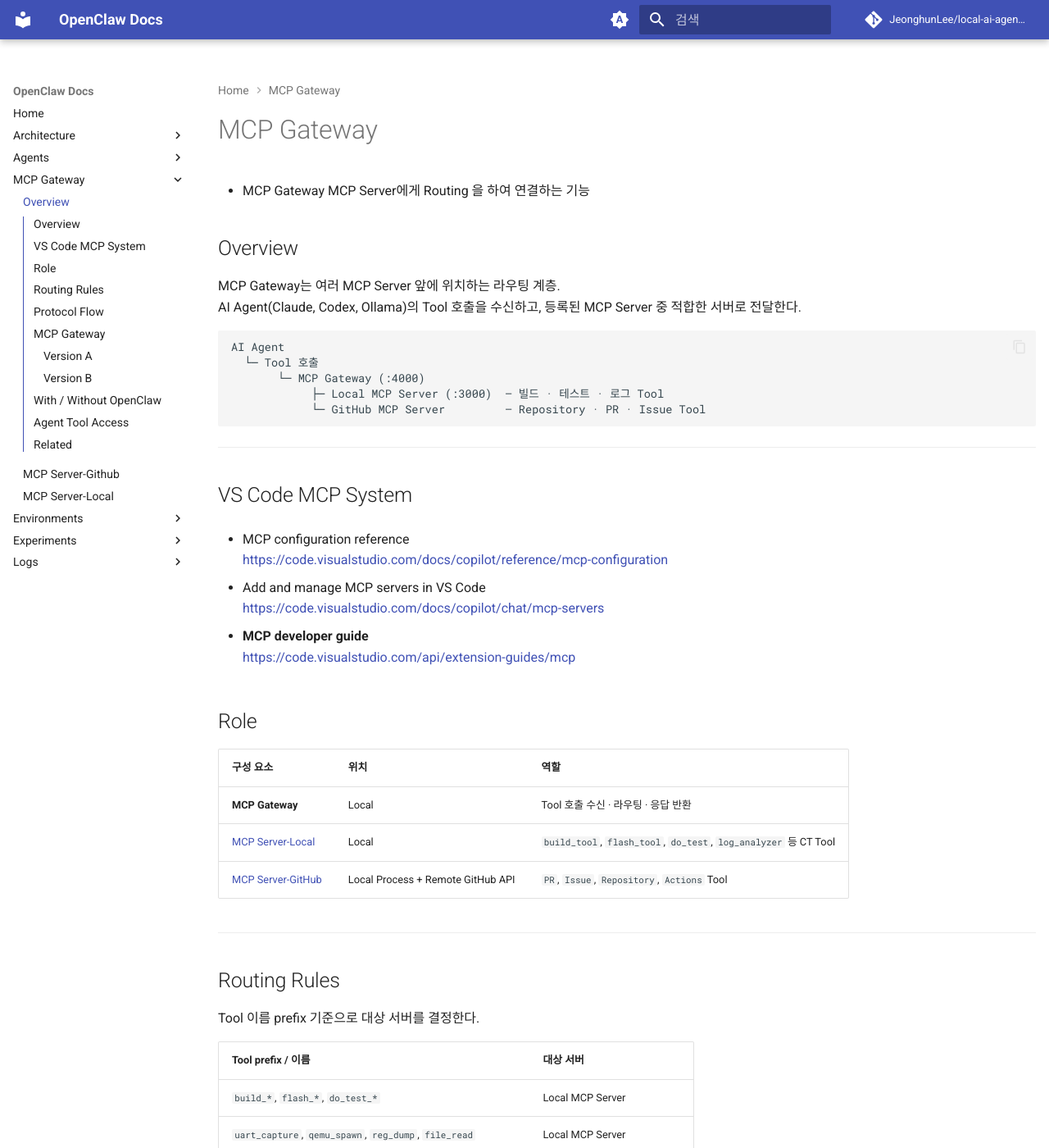
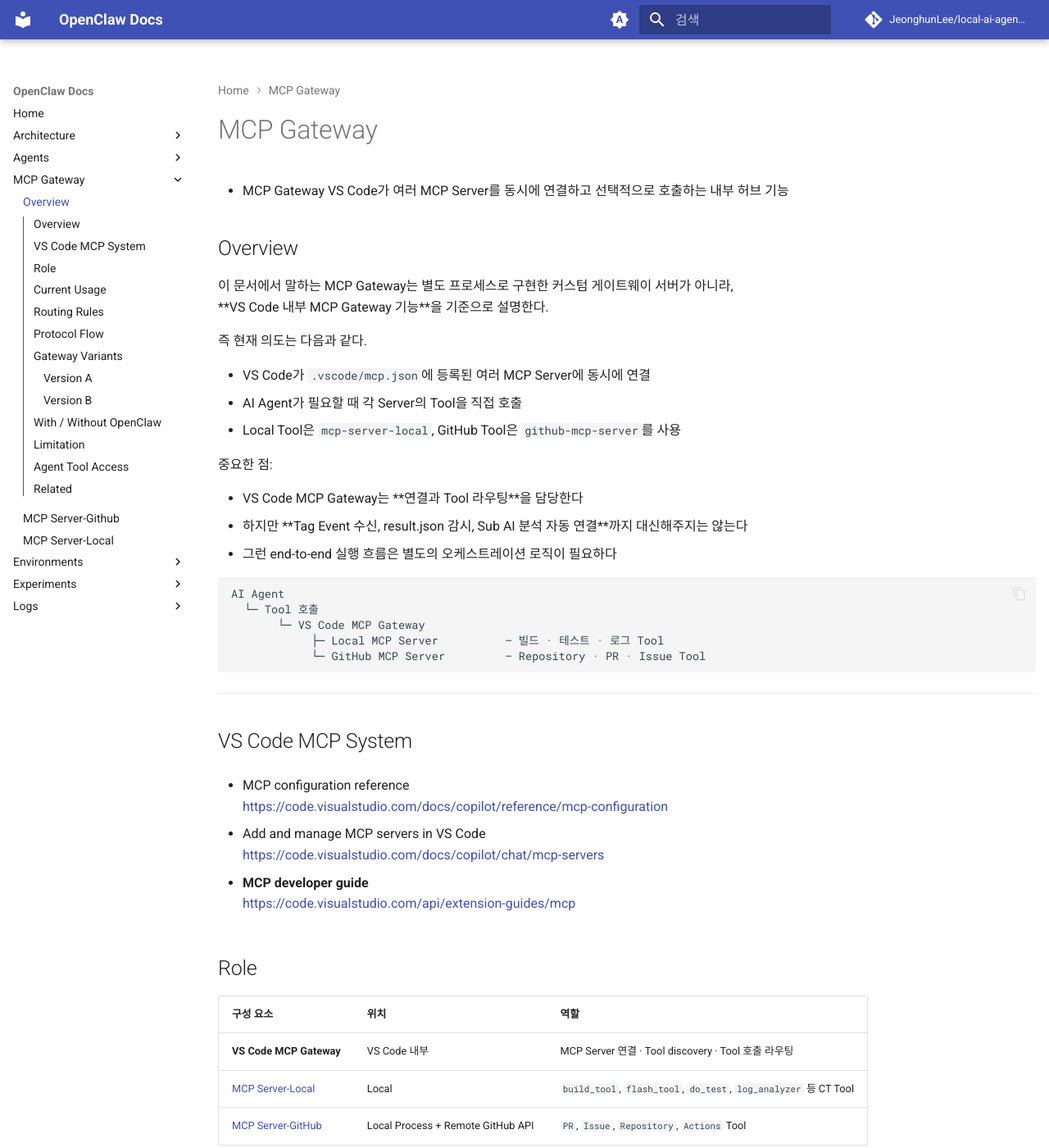
Before and after one commit to JeonghunLee/local-ai-agent-mcp, an MkDocs documentation site: the page built from docs/mcp/mcp_gateway.md, in a window 1280 px wide and 1400 px high. Shown: the whole window at 82% size. Built offline with MkDocs 1.6.1 and Material for MkDocs 9.7.7, drawn with Linux system fonts in a browser that asks for light colours; comment, search, counter and statistics services are not loaded; some of the changed text lies outside the part shown.

Commit message:
update docs

````diff
--- a/docs/mcp/mcp_gateway.md
+++ b/docs/mcp/mcp_gateway.md
@@ -1,18 +1,30 @@
 # MCP Gateway
 
 * MCP Gateway
-  MCP Server에게 Routing 을 하여 연결하는 기능
+  VS Code가 여러 MCP Server를 동시에 연결하고 선택적으로 호출하는 내부 허브 기능
 
 ## Overview
 
-MCP Gateway는 여러 MCP Server 앞에 위치하는 라우팅 계층.
-AI Agent(Claude, Codex, Ollama)의 Tool 호출을 수신하고, 등록된 MCP Server 중 적합한 서버로 전달한다.
+이 문서에서 말하는 MCP Gateway는 별도 프로세스로 구현한 커스텀 게이트웨이 서버가 아니라,
+**VS Code 내부 MCP Gateway 기능**을 기준으로 설명한다.
+
+즉 현재 의도는 다음과 같다.
+
+- VS Code가 `.vscode/mcp.json`에 등록된 여러 MCP Server에 동시에 연결
+- AI Agent가 필요할 때 각 Server의 Tool을 직접 호출
+- Local Tool은 `mcp-server-local`, GitHub Tool은 `github-mcp-server`를 사용
+
+중요한 점:
+
+- VS Code MCP Gateway는 **연결과 Tool 라우팅**을 담당한다
+- 하지만 **Tag Event 수신, result.json 감시, Sub AI 분석 자동 연결**까지 대신해주지는 않는다
+- 그런 end-to-end 실행 흐름은 별도의 오케스트레이션 로직이 필요하다
 
 ```
 AI Agent
   └─ Tool 호출
-       └─ MCP Gateway (:4000)
-            ├─ Local MCP Server (:3000)  — 빌드 · 테스트 · 로그 Tool
+       └─ VS Code MCP Gateway
+            ├─ Local MCP Server          — 빌드 · 테스트 · 로그 Tool
             └─ GitHub MCP Server         — Repository · PR · Issue Tool
 ```
 
@@ -35,9 +47,22 @@ AI Agent
 
 | 구성 요소 | 위치 | 역할 |
 |----------|------|------|
-| **MCP Gateway** | Local | Tool 호출 수신 · 라우팅 · 응답 반환 |
+| **VS Code MCP Gateway** | VS Code 내부 | MCP Server 연결 · Tool discovery · Tool 호출 라우팅 |
 | [MCP Server-Local](mcp_server_local.md) | Local | `build_tool`, `flash_tool`, `do_test`, `log_analyzer` 등 CT Tool |
 | [MCP Server-GitHub](mcp_server_github.md) | Local Process + Remote GitHub API | `PR`, `Issue`, `Repository`, `Actions` Tool |
+
+---
+
+## Current Usage
+
+현재 이 프로젝트에서 실제로 사용하는 방식은 아래와 같다.
+
+1. VS Code가 `.vscode/mcp.json`을 읽고 MCP Server들을 시작한다.
+2. `mcp-server-local`과 `github-mcp-server`가 각각 연결된다.
+3. AI Agent는 Tool 이름과 목적에 따라 적절한 Server의 Tool을 호출한다.
+4. 각 Tool의 실행 순서와 업무 흐름은 VS Code Gateway가 자동으로 오케스트레이션하지 않는다.
+
+즉 VS Code Gateway는 `Hub`에 가깝고, 별도 `Workflow Engine`은 아니다.
 
 ---
 
@@ -61,12 +86,12 @@ Tool 이름 prefix 기준으로 대상 서버를 결정한다.
 ```mermaid
 sequenceDiagram
     participant A as AI Agent
-    participant G as MCP Gateway (:4000)
-    participant L as Local MCP Server (:3000)
+    participant G as VS Code MCP Gateway
+    participant L as Local MCP Server
     participant GH as GitHub MCP Server
 
     A->>G: tools/call { name, arguments }
-    G->>G: Tool prefix 기준 라우팅 판단
+    G->>G: 등록된 Tool 기준 대상 Server 선택
 
     alt Local Tool
         G->>L: tools/call 전달
@@ -83,11 +108,13 @@ sequenceDiagram
 
 ---
 
-## MCP Gateway
+## Gateway Variants
 
 ### Version A
 
 **with OpenClaw**
+
+OpenClaw 쪽 Gateway를 별도로 둘 수는 있지만, 이 프로젝트의 현재 문서 기준 기본 전제는 아니다.
 
 Window WSL
 ```
@@ -137,32 +164,25 @@ cat ~/.openclaw/openclaw.json
 * VS Code Internal MCP Gateway
   - VS Code 내부 서비스
   - `.vscode/mcp.json` 또는 User `mcp.json` 관리 대상
+  - 여러 MCP Server를 동시에 붙이는 허브
   - OpenClaw Gateway 설정 파일과 별도
+  - 현재 프로젝트에서 우선 사용하는 방향
 
-* OpenClaw MCP Gateway Config Example
+* Workspace MCP Config Example
 ```json
 {
-  "gateway": {
-    "name": "openclaw-mcp-gateway",
-    "version": "1.0.0",
-    "port": 4000
-  },
   "servers": {
-    "local": {
-      "name": "mcp-server-local",
-      "url": "http://localhost:3000",
-      "enabled": true,
-      "tool_prefixes": ["build_", "flash_", "do_test_", "uart_", "qemu_", "reg_", "file_", "log_", "test_", "channels"]
+    "mcp-server-local": {
+      "command": "C:\\Python314\\python.exe",
+      "args": ["-X", "utf8", "-m", "mcp.main.server_local"],
+      "cwd": "${workspaceFolder}"
     },
-    "github": {
-      "name": "github-mcp-server",
-      "enabled": true,
-      "tool_prefixes": ["github_", "pr_", "issue_", "repo_", "commit_", "workflow_"]
+    "io.github.github/github-mcp-server": {
+      "type": "http",
+      "url": "https://api.githubcopilot.com/mcp/",
+      "gallery": "https://api.mcp.github.com",
+      "version": "0.33.0"
     }
-  },
-  "logging": {
-    "output_dir": "../logs",
-    "format": "markdown"
   }
 }
 ```
@@ -173,25 +193,40 @@ cat ~/.openclaw/openclaw.json
 
 | 구성 | 트리거 수신 | Gateway 역할 |
 |------|-----------|-------------|
-| **With OpenClaw** | OpenClaw → Gateway | OpenClaw이 채널 담당, Gateway는 Tool 라우팅만 수행 |
-| **Without OpenClaw** | GitHub Tag Event → Gateway | Gateway가 채널 라우팅까지 담당 (`channels` Tool 포함) |
+| **With OpenClaw** | OpenClaw → 별도 흐름 제어 | OpenClaw이 채널 담당, VS Code Gateway는 MCP Tool 연결만 담당 |
+| **Without OpenClaw** | 수동 Tool 호출 또는 별도 트리거 구현 필요 | VS Code Gateway는 연결 허브이며 자동 실행 흐름은 별도 구현 필요 |
 
 ```mermaid
 flowchart TD
     subgraph With OpenClaw
-        OC[OpenClaw] -->|CT 실행 요청| GW1[MCP Gateway]
+        OC[OpenClaw] -->|CT 실행 요청| GW1[VS Code MCP Gateway]
         GW1 --> L1[Local MCP Server]
         GW1 --> GH1[GitHub MCP Server]
         OC -->|channels| CH[GitHub · Slack · E-Mail]
     end
 
     subgraph Without OpenClaw
-        TAG[GitHub Tag Event] -->|webhook| GW2[MCP Gateway]
+        TAG[GitHub Tag Event] -->|별도 구현 필요| ORCH[Orchestrator]
+        ORCH --> GW2[VS Code MCP Gateway]
         GW2 --> L2[Local MCP Server]
         GW2 --> GH2[GitHub MCP Server]
-        L2 -->|channels Tool| CH2[GitHub · Slack · E-Mail]
+        ORCH -->|channels/report| CH2[GitHub · Slack · E-Mail]
     end
 ```
+
+---
+
+## Limitation
+
+VS Code MCP Gateway만으로는 아래 항목이 자동으로 완성되지 않는다.
+
+- GitHub Tag Event webhook 수신
+- Local MCP 실행 결과의 반복 감시
+- `result.json` 기반 재시도
+- Sub AI의 `log_analyzer` / `test_result` 자동 연결
+- 최종 보고 자동 게시
+
+즉 이 문서의 Gateway는 `연결 허브`이고, CT 파이프라인 전체를 실행하는 `오케스트레이터`는 아니다.
 
 ---
 
````
Also changed, not shown: docs/mcp/mcp_server_local.md (+17 -0 lines).
